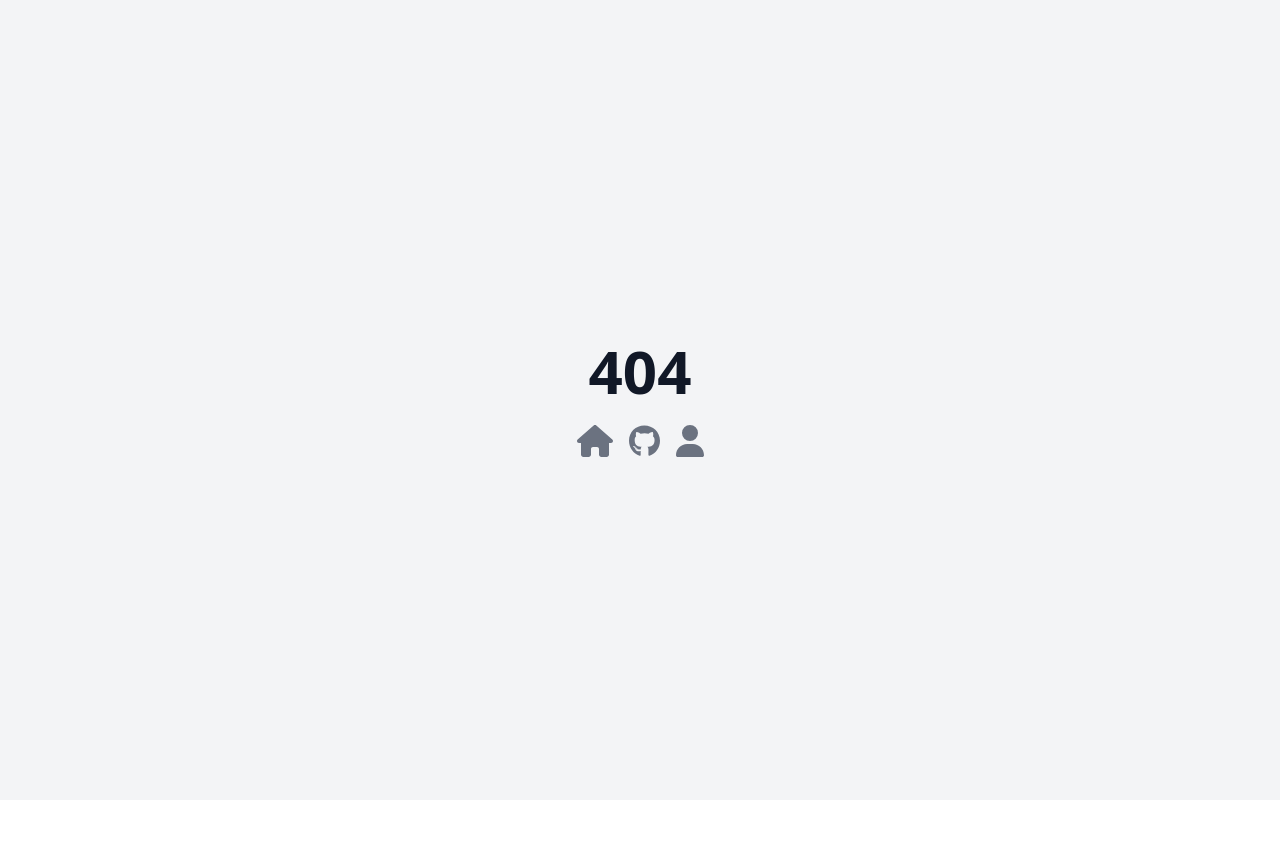
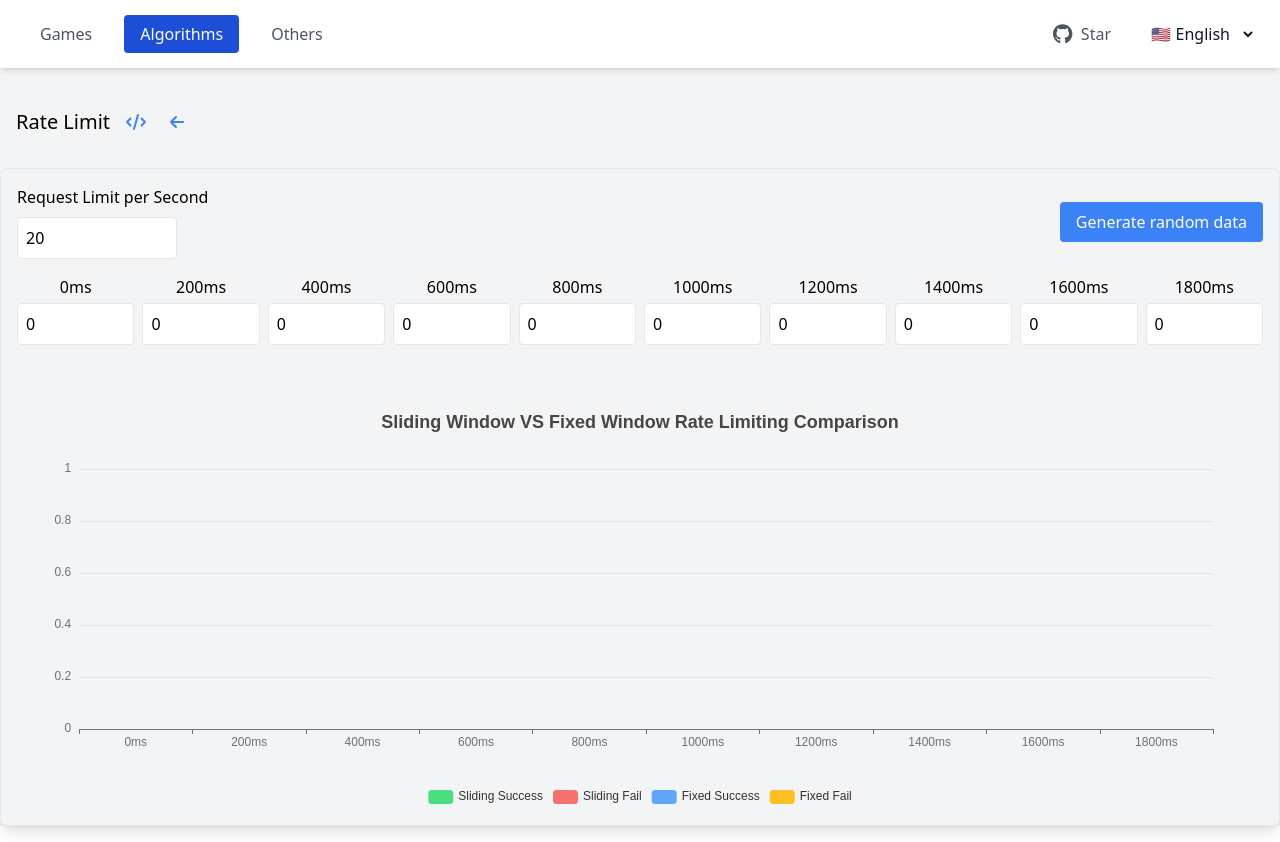
Before and after one commit to selfboot/ai_gallery, a Gatsby site: page /algorithms/ratelimit in a window 1280 px wide. Before the commit this address had no page. Before the commit the page ends 800 px from the top, so only its background shows below. Built offline with nearby package versions, Linux system fonts and the light colour scheme; Gatsby itself is replaced by a stand-in of ours.

Commit message:
Algorithms: add ratelimit

```diff
--- a/src/config/projects.js
+++ b/src/config/projects.js
@@ -66,6 +66,13 @@ const Projects = {
       image: 'https://slefboot-1251736664.file.myqcloud.com/20240709_ai_gallery_dijkstra_v3.gif',
       link: '/algorithms/dijkstra'
     },
+    {
+      id: 'ratelimit',
+      title: 'ratelimit_title',
+      description: 'ratelimit_description',
+      image: 'https://slefboot-1251736664.file.myqcloud.com/20240716_ai_gallery_ratelimit.gif',
+      link: '/algorithms/ratelimit'
+    }
   ],
   others: [
     {
--- a/src/locales/en.json
+++ b/src/locales/en.json
@@ -68,6 +68,15 @@
 
     "snake_title": "Snake Game",
     "snake_description": "Classic Snake game, control the snake to eat food, and grow longer. Avoid hitting the wall or the snake's body.",
-
+    "ratelimit_title": "Rate Limit",
+    "ratelimit_description": "Rate limiting is a strategy to control the rate of traffic sent or received by a network. Fixed window rate limiting and sliding window rate limiting are the most common rate limiting algorithms. This page shows the characteristics and comparison of these two algorithms.",
+    "rate_limit_compare": "Sliding Window VS Fixed Window Rate Limiting Comparison",
+    "rate_limit_qps": "Request Limit per Second",
+    "rate_limit_random": "Generate random data",
+    "total_request": "Total Requests",
+    "sliding_window_success": "Sliding Success",
+    "sliding_window_fail": "Sliding Fail",
+    "fixed_window_success": "Fixed Success",
+    "fixed_window_fail": "Fixed Fail",
     "select_language": "Select Language"
 }
--- a/src/locales/zh.json
+++ b/src/locales/zh.json
@@ -67,7 +67,17 @@
     "one_step_win": "预设胜利",
     "one_step_fail": "预设失败",
     "select_language": "选择语言",
+    "snake_title": "贪吃蛇",
+    "snake_description": "经典的贪吃蛇游戏，通过键盘控制蛇的移动，吃到食物，蛇的身体会变长，同时速度会加快，直到撞到墙壁或者自己的身体。",
 
-    "snake_title": "贪吃蛇",
-    "snake_description": "经典的贪吃蛇游戏，通过键盘控制蛇的移动，吃到食物，蛇的身体会变长，同时速度会加快，直到撞到墙壁或者自己的身体。"
+    "ratelimit_title": "窗口限流",
+    "ratelimit_description": "限流是一种控制网络发送或接收的流量速率的策略，固定窗口限频和滑动窗口限频是最常见的限流算法，本页面展示了这两种算法的特点和对比。",
+    "rate_limit_compare": "滑动窗口 VS 固定窗口限流对比",
+    "rate_limit_qps": "1 秒请求数限制",
+    "rate_limit_random": "生成随机请求",
+    "total_request": "总请求数",
+    "sliding_window_success": "滑动窗口成功",
+    "sliding_window_fail": "滑动窗口失败",
+    "fixed_window_success": "固定窗口成功",
+    "fixed_window_fail": "固定窗口失败"
 }
--- /dev/null
+++ b/src/pages/algorithms/ratelimit.js
@@ -0,0 +1,180 @@
+import React, { useState, useEffect } from "react";
+import ReactECharts from "echarts-for-react";
+import { useTranslation } from "react-i18next";
+import Layout from "../../components/layout";
+import PageHeader from "../../components/header";
+import SEO from "../../components/seo";
+
+const RateLimiter = () => {
+  const [requests, setRequests] = useState(Array(10).fill(0));
+  const [slidingWindowResults, setSlidingWindowResults] = useState(Array(10).fill(0));
+  const [fixedWindowResults, setFixedWindowResults] = useState(Array(10).fill(0));
+  const [rateLimit, setRateLimit] = useState(20);
+  const { t } = useTranslation();
+
+  const generateRandomRequests = () => {
+    const newRequests = Array(10)
+      .fill(0)
+      .map(() => Math.floor(Math.random() * 15));
+    setRequests(newRequests);
+  };
+
+  const calculateSlidingWindowResults = () => {
+    let newResults = [...requests];
+    let windowSum = 0;
+    let windowQueue = [];
+    for (let i = 0; i < 10; i++) {
+      while (windowQueue.length > 0 && windowQueue[0].index <= i - 5) {
+        windowSum -= windowQueue.shift().count;
+      }
+      let acceptedRequests = Math.min(requests[i], rateLimit - windowSum);
+      newResults[i] = acceptedRequests;
+      windowSum += acceptedRequests;
+      windowQueue.push({ index: i, count: acceptedRequests });
+    }
+    setSlidingWindowResults(newResults);
+  };
+
+  const calculateFixedWindowResults = () => {
+    let newResults = [...requests];
+    let windowSum = 0;
+    for (let i = 0; i < 10; i++) {
+      if (i % 5 === 0) windowSum = 0;
+      let acceptedRequests = Math.min(requests[i], rateLimit - windowSum);
+      newResults[i] = acceptedRequests;
+      windowSum += acceptedRequests;
+    }
+    setFixedWindowResults(newResults);
+  };
+
+  useEffect(() => {
+    calculateSlidingWindowResults();
+    calculateFixedWindowResults();
+  }, [requests, rateLimit]);
+
+  const option = {
+    title: {
+      text: t("rate_limit_compare"),
+      left: "center",
+    },
+    tooltip: {
+      trigger: "axis",
+      axisPointer: {
+        type: "shadow",
+      },
+      formatter: function (params) {
+        const timeRange = `${params[0].name}ms - ${parseInt(params[0].name) + 200}ms`;
+        let result = `${timeRange}<br/>${t("total_request")}: ${params[0].value + params[1].value}<br/>`;
+        params.forEach((param) => {
+          result += `${param.seriesName}: ${param.value}<br/>`;
+        });
+        return result;
+      },
+    },
+    legend: {
+      data: [t("sliding_window_success"), t("sliding_window_fail"), t("fixed_window_success"), t("fixed_window_fail")],
+      bottom: 0,
+    },
+    grid: {
+      left: "3%",
+      right: "4%",
+      bottom: "15%",
+      containLabel: true,
+    },
+    xAxis: {
+      type: "category",
+      data: requests.map((_, index) => `${index * 200}`),
+      axisLabel: {
+        formatter: "{value}ms",
+      },
+    },
+    yAxis: {
+      type: "value",
+    },
+    series: [
+      {
+        name: t("sliding_window_success"),
+        type: "bar",
+        stack: "sliding",
+        data: slidingWindowResults,
+        itemStyle: { color: "#4ade80" },
+      },
+      {
+        name: t("sliding_window_fail"),
+        type: "bar",
+        stack: "sliding",
+        data: requests.map((req, index) => Math.max(0, req - slidingWindowResults[index])),
+        itemStyle: { color: "#f87171" },
+      },
+      {
+        name: t("fixed_window_success"),
+        type: "bar",
+        stack: "fixed",
+        data: fixedWindowResults,
+        itemStyle: { color: "#60a5fa" },
+      },
+      {
+        name: t("fixed_window_fail"),
+        type: "bar",
+        stack: "fixed",
+        data: requests.map((req, index) => Math.max(0, req - fixedWindowResults[index])),
+        itemStyle: { color: "#fbbf24" },
+      },
+    ],
+  };
+
+  return (
+    <Layout>
+      <SEO
+        title="Window Rate Limiter"
+        description="Explore interactive visualizations of fixed window and sliding window rate limiting techniques. Understand how these crucial API traffic management methods work in real-time. Perfect for developers and system architects looking to optimize their application's performance and security."
+        keywords="rate limiting, fixed window, sliding window, API traffic management, request throttling, rate limit visualization, web application security, traffic control, DDoS protection, API optimization, request limiting algorithms, rate limit implementation, network traffic management, API rate limits"
+        canonicalUrl="https://gallery.selfboot.cn/algorithms/ratelimit/"
+      />
+      <PageHeader />
+      <div className="w-full m-4 mx-auto p-4 border rounded-lg shadow-lg">
+        <div className="mb-4 flex justify-between items-center">
+          <div>
+            <label className="block mb-2">{t("rate_limit_qps")}</label>
+            <input
+              type="number"
+              value={rateLimit}
+              onChange={(e) => setRateLimit(Math.max(1, parseInt(e.target.value) || 0))}
+              min={1}
+              className="w-40 p-2 border rounded"
+            />
+          </div>
+          <button
+            onClick={generateRandomRequests}
+            className="px-4 py-2 bg-blue-500 text-white rounded hover:bg-blue-600"
+          >
+            {t("rate_limit_random")}
+          </button>
+        </div>
+        <div className="grid grid-cols-10 gap-2 mb-4">
+          {requests.map((req, index) => (
+            <div key={index} className="flex flex-col items-center">
+              <span className="mb-1">{index * 200}ms</span>
+              <input
+                type="number"
+                value={req}
+                onChange={(e) => {
+                  const newRequests = [...requests];
+                  newRequests[index] = Math.max(0, parseInt(e.target.value) || 0);
+                  setRequests(newRequests);
+                }}
+                min={0}
+                className="w-full p-2 border rounded"
+              />
+            </div>
+          ))}
+        </div>
+        <br />
+        <br />
+        <ReactECharts option={option} style={{ height: "400px" }} />
+      </div>
+    </Layout>
+  );
+};
+
+export default RateLimiter;
```
